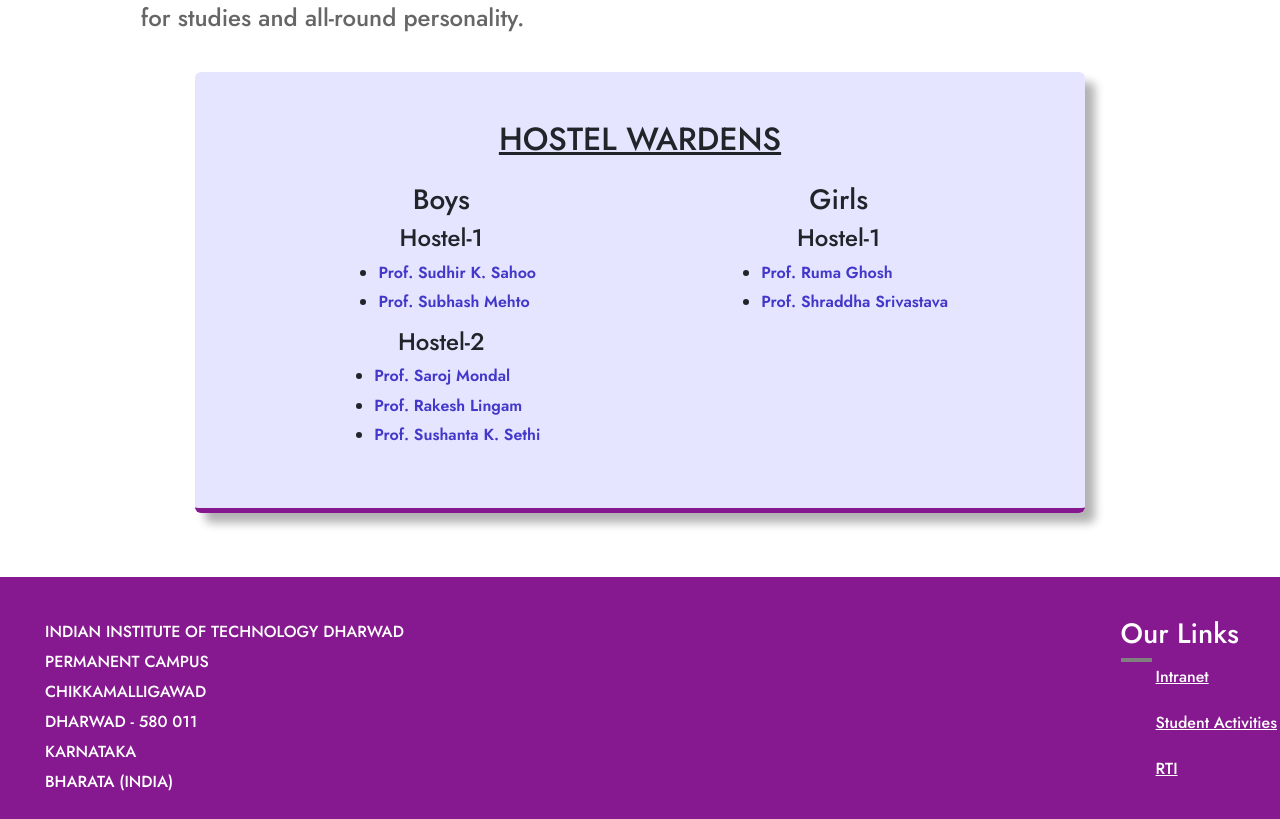
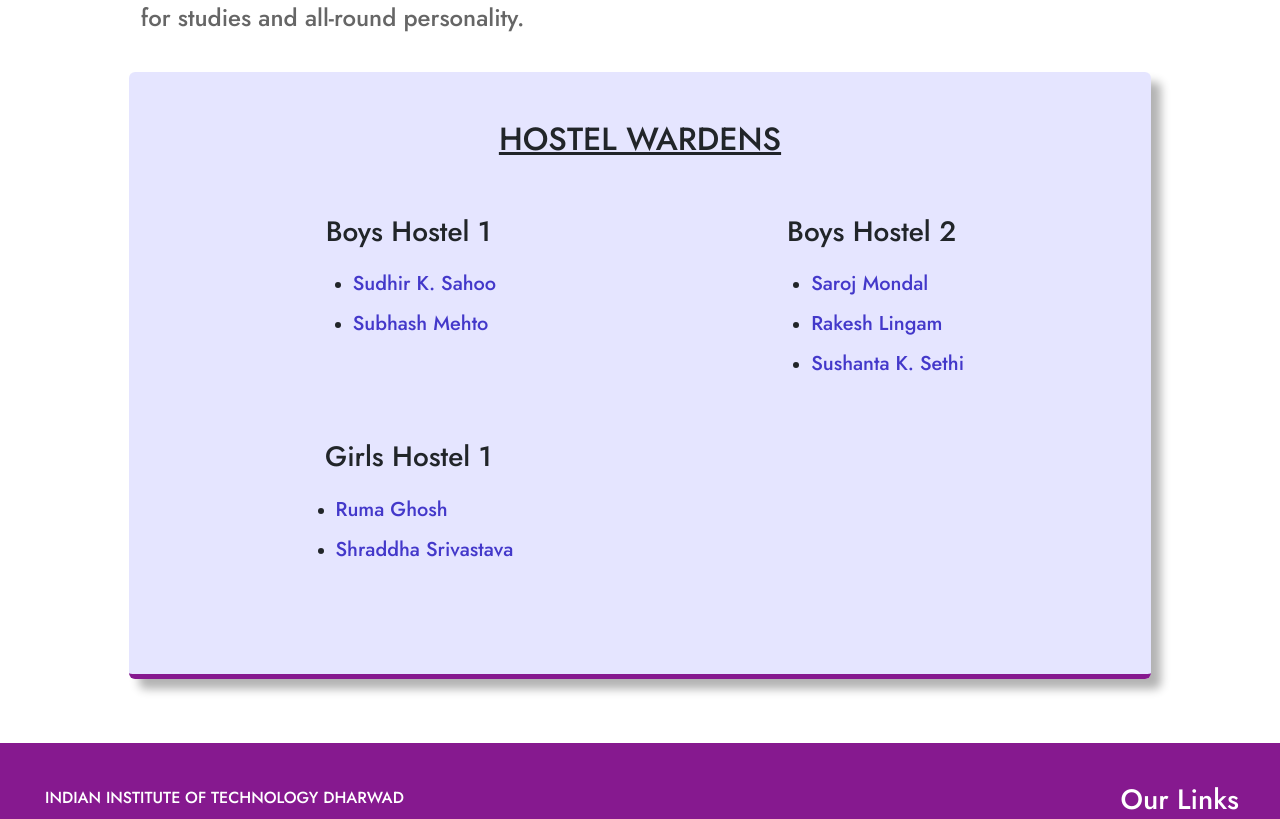
Before and after one commit to pratyush1602/SW-Website-updated, a React (Create React App) app: page /hostels in a window 1280 px wide. Shown: the part 1480-2299 px from the top of the page. Built offline with nearby package versions, Linux system fonts and the light colour scheme.

Commit message:
Added PeopleList

```diff
--- /dev/null
+++ b/src/components/PeopleList/PeopleList.js
@@ -0,0 +1,27 @@
+import React from 'react';
+
+const PeopleList = ({ mainTitle, subTitle, subSubTitle, items }) => {
+    return (
+        <div className='col-md-6 d-flex flex-column align-items-center text-center'>
+            <h3>{mainTitle}</h3>
+            <h4>{subTitle}</h4>
+            <h5>{subSubTitle}</h5>
+            {items.map((item, index) => (
+                <div key={index} className='mb-5'>
+                    <ul className='text-start'>
+                        {item.people.map((person, idx) => (
+                            <li key={idx}>
+                                <h6 className='fs-5' style={{color: "#4338ca"}}>
+                                    {person.name}
+                                </h6>
+                                <p>{person.designation}</p>
+                            </li>
+                        ))}
+                    </ul>
+                </div>
+            ))}
+        </div>
+    );
+};
+
+export default PeopleList;
--- a/src/pages/Hostels/Hostels.js
+++ b/src/pages/Hostels/Hostels.js
@@ -1,6 +1,7 @@
 import React from 'react';
-import './Hostels.css';
+// import './Hostels.css';
 import ImageGrid from '../../components/ImageGrid/ImageGrid.js';
+import PeopleList from '../../components/PeopleList/PeopleList.js';
 import hostel1 from '../../images/homeimage1.jpg';
 import hostelimage2 from '../../images/Hostel_2.jpg';
 import hostelimage from '../../images/Hostel_3.jpg';
@@ -22,25 +23,30 @@
     { src: hostelroom1, alt: 'Hostel Room Image 2' },
 ];
 
-const wardens = {
-    Boys: {
-        'Hostel-1': [
-            { name: 'Sudhir K. Sahoo' },
-            { name: 'Subhash Mehto' },
-        ],
-        'Hostel-2': [
-            { name: 'Saroj Mondal' },
-            { name: 'Rakesh Lingam' },
-            { name: 'Sushanta K. Sethi' },
+const wardens = [
+    {
+        subTitle: 'Boys Hostel-1',
+        people: [
+            { name: 'Sudhir K. Sahoo', designation: '' },
+            { name: 'Subhash Mehto', designation: '' },
         ],
     },
-    Girls: {
-        'Hostel-1': [
-            { name: 'Ruma Ghosh' },
-            { name: 'Shraddha Srivastava' },
+    {
+        subTitle: 'Boys Hostel-2',
+        people: [
+            { name: 'Saroj Mondal', designation: '' },
+            { name: 'Rakesh Lingam', designation: '' },
+            { name: 'Sushanta K. Sethi', designation: '' },
         ],
     },
-};
+    {
+        subTitle: 'Girls Hostel-1',
+        people: [
+            { name: 'Ruma Ghosh', designation: '' },
+            { name: 'Shraddha Srivastava', designation: '' },
+        ],
+    },
+];
 
 
 export default function Hostels() {
@@ -53,7 +59,7 @@
                     <div className='custom-sub-header fs-2 rounded'>
                         <p>Hostels</p>
                     </div>
-                    <div className='custom-content text-left fs-4'>
+                    <div className='custom-content text-start fs-4'>
                         <p>
                             IIT Dharwad being a fully residential institute, all students are mandatorily accommodated in hostels within the campus.
                             Girls have a separate section. Hostels are safe and under round the clock security supervision.
@@ -95,45 +101,37 @@
 
                 <div className='d-flex flex-column align-items-center'>
                     <div className='rounded custom-important-container p-5 row'>
-                        <div class='col-md-12 d-flex flex-column align-items-center text-center mb-3'>
-                            <h2 class='text-decoration-underline'><u>HOSTEL WARDENS</u></h2>
+                        <div className='col-md-12 d-flex flex-column align-items-center text-center mb-5'>
+                            <h2 className='text-decoration-underline'><u>HOSTEL WARDENS</u></h2>
                         </div>
 
                         <div className='col-md-6 d-flex flex-column align-items-center text-center'>
-                            <h3>Boys</h3>
-                            {Object.entries(wardens.Boys).map(([hostel, wardenList]) => (
-                                <div key={hostel} class Name='mb-5'>
-                                    <h4>{hostel}</h4>
-                                    <ul className='text-start'>
-                                        {wardenList.map((warden, index) => (
-                                            <li key={index}>
-                                                <h5 className='fs-6' style={{ fontWeight: "600", color: "#4338ca" }}>Prof. {warden.name}</h5>
-                                                {/*<h6>Warden, {hostel}</h6>*/}
-                                            </li>
-                                        ))}
-                                    </ul>
-                                </div>
-                            ))}
+                            <PeopleList
+                                mainTitle="Boys Hostel 1"
+                                subTitle=""
+                                subSubTitle=""
+                                items={wardens.filter(warden => warden.subTitle.startsWith('Boys Hostel-1'))}
+                            />
                         </div>
 
                         <div className='col-md-6 d-flex flex-column align-items-center text-center'>
-                            <h3>Girls</h3>
-                            {Object.entries(wardens.Girls).map(([hostel, wardenList]) => (
-                                <div key={hostel} className='mb-5'>
-                                    <h4>{hostel}</h4>
-                                    <ul className='text-start'>
-                                        {wardenList.map((warden, index) => (
-                                            <li key={index}>
-                                                <h5 className='fs-6' style={{ fontWeight: "600", color: "#4338ca" }}>Prof. {warden.name}</h5>
-                                                {/*<h6>Warden, {hostel}</h6>*/}
-                                            </li>
-                                        ))}
-                                    </ul>
-                                </div>
-                            ))}
+                            <PeopleList
+                                mainTitle="Boys Hostel 2"
+                                subTitle=""
+                                subSubTitle=""
+                                items={wardens.filter(warden => warden.subTitle.startsWith('Boys Hostel-2'))}
+                            />
                         </div>
 
-                        <div className='col-md-3'></div>
+                        <div className='col-md-6 d-flex flex-column align-items-center text-center'>
+                            <PeopleList
+                                mainTitle="Girls Hostel 1"
+                                subTitle=""
+                                subSubTitle=""
+                                items={wardens.filter(warden => warden.subTitle.startsWith('Girls Hostel-1'))}
+                            />
+                        </div>
+
                     </div>
                 </div>
 
```
